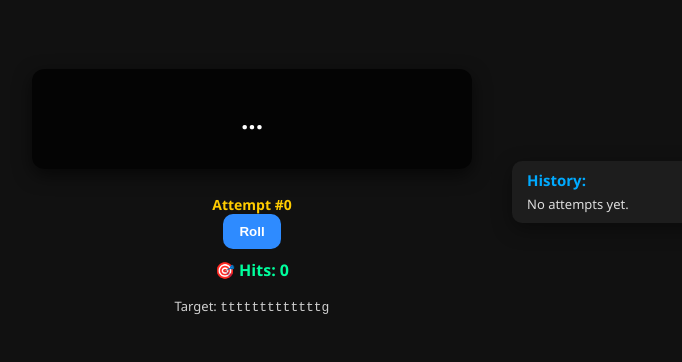
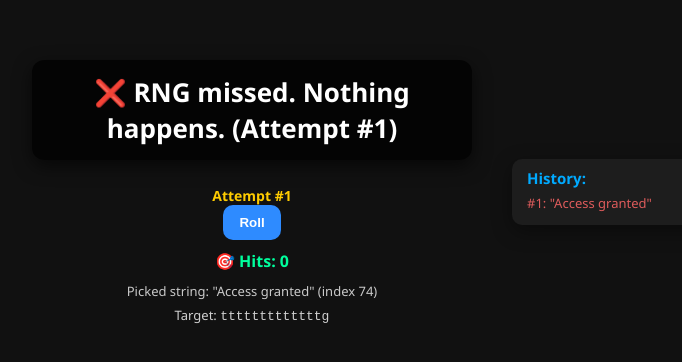
Before and after one commit to Criptism/RobloxScripts, a plain HTML site: page IMPORTANT/index.html in a window 1280 px wide. Shown: the part 208-570 px from the top of the page, without its empty margins (193-875 px from the left). Drawn offline with Linux system fonts and the light colour scheme.

Commit message:
Fix text content for RNG missed message

```diff
--- a/IMPORTANT/index.html
+++ b/IMPORTANT/index.html
@@ -216,4 +216,24 @@
         historyLog.push({ attempt: attemptCount, string: picked, hit: true });
         attemptCount = 0; // reset attempts after hit
       } else {
-        labelEl.textContent = `❌ RNG missed. Nothing happens. (Attempt #${attemptCount
+        labelEl.textContent = `❌ RNG missed. Nothing happens. (Attempt #${attemptCount})`;
+        historyLog.push({ attempt: attemptCount, string: picked, hit: false });
+      }
+
+      // Auto-clear when history fills up
+      if (historyLog.length > MAX_HISTORY) {
+        historyLog = [];
+        historyLog.push({ attempt: "-", string: "History cleared automatically", hit: false });
+      }
+
+      pickedEl.textContent = `Picked string: "${picked}" (index ${idx + 1})`;
+      counterEl.textContent = `🎯 Hits: ${hitCount}`;
+      attemptEl.textContent = `Attempt #${attemptCount}`;
+      updateHistoryDisplay();
+    }
+
+    rollBtn.addEventListener('click', rollOnce);
+    rollOnce();
+  </script>
+</body>
+</html>
```
